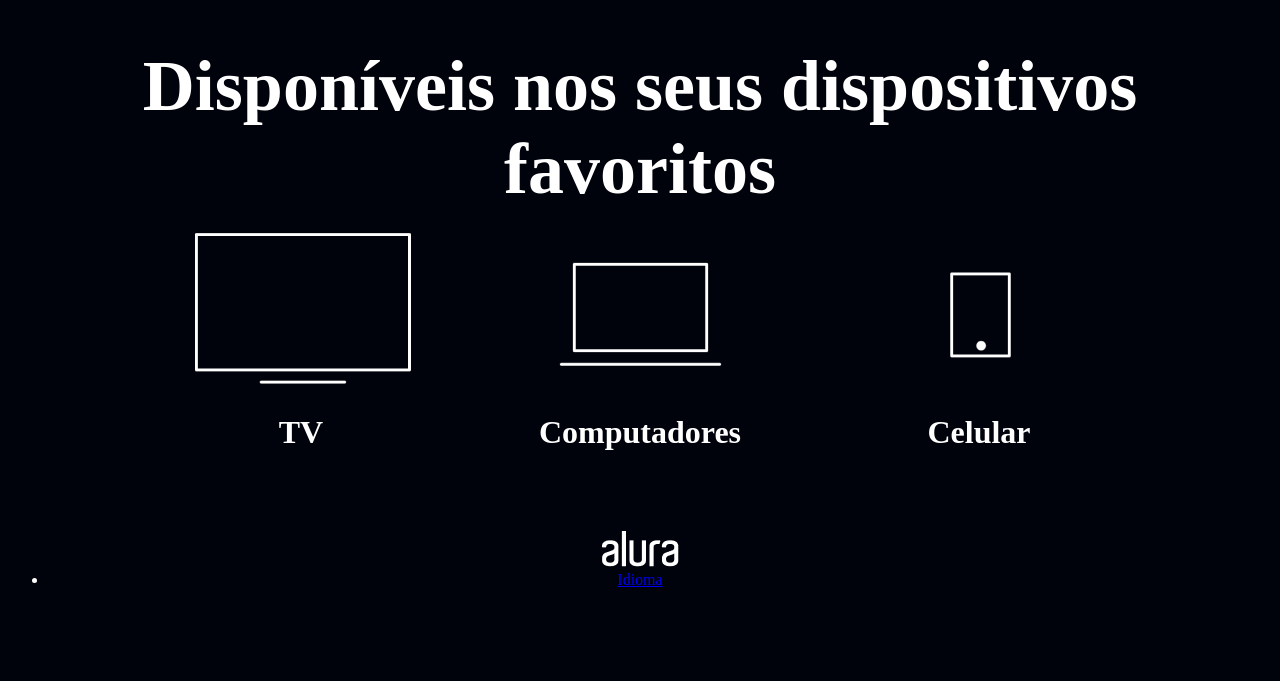
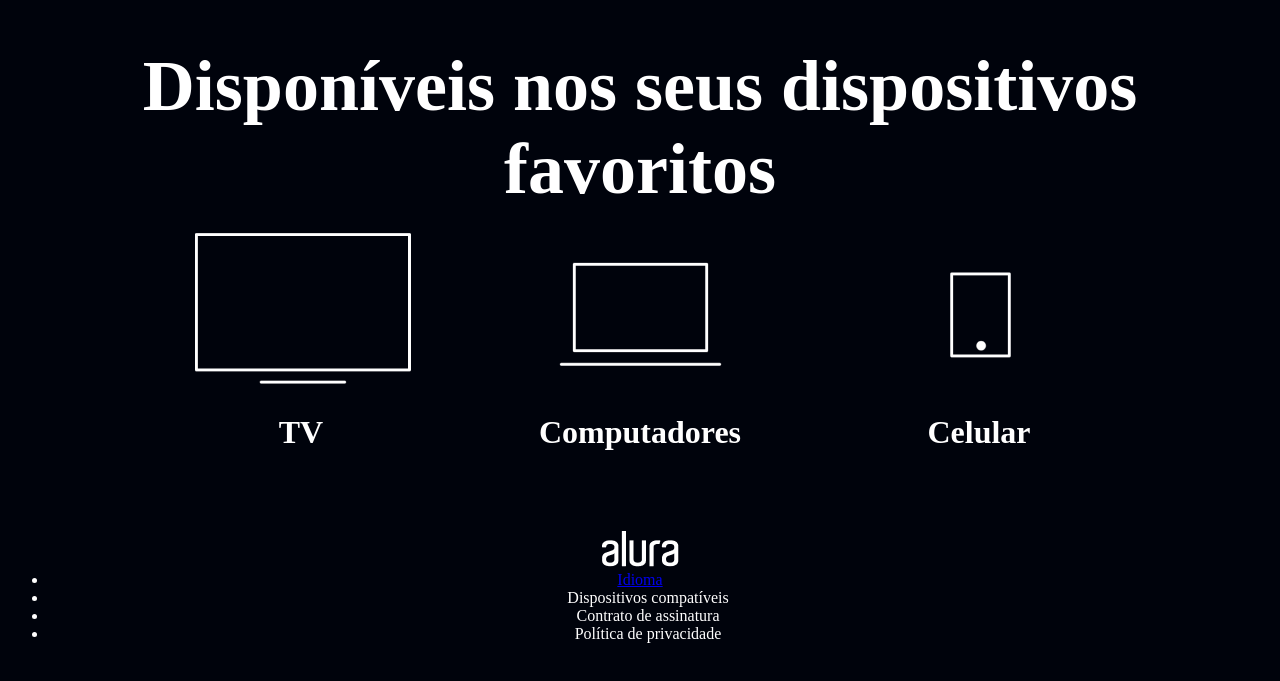
Before and after one commit to gabriel123432/projetoalura, a plain HTML site: page index.html in a window 1280 px wide. Shown: the part 3155-3836 px from the top of the page. Drawn offline with Linux system fonts and the light colour scheme; files whose address does not match are found by name.

Commit message:
Add files via upload

```diff
--- a/index.html
+++ b/index.html
@@ -80,7 +80,16 @@
   <img src="/img/Logo.png" alt="Alura+" class="rodape_logo">
   <ul class=””rodape__lista>
     <li class=”lista__link”>
-      <a href=””>Idioma</a>
+      <a href=”#”>Idioma</a>
+    </li>
+    <li class="lista_link">
+      <a href="#">Dispositivos compatíveis</a>
+    </li>
+    <li class="lista_link">
+      <a href="#">Contrato de assinatura</a>
+    </li>
+    <li class="lista_link">
+      <a href="#">Política de privacidade</a>
     </li>
   </ul>
 </footer>
```
